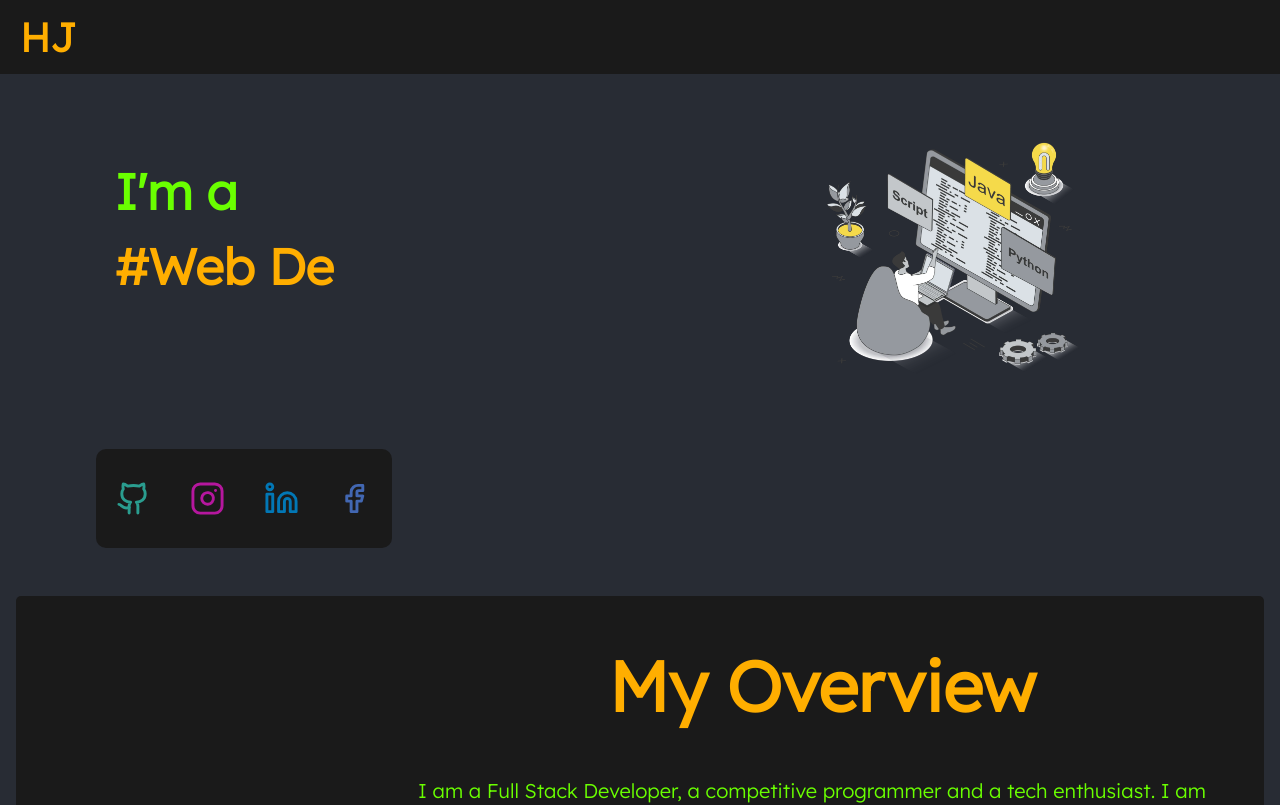
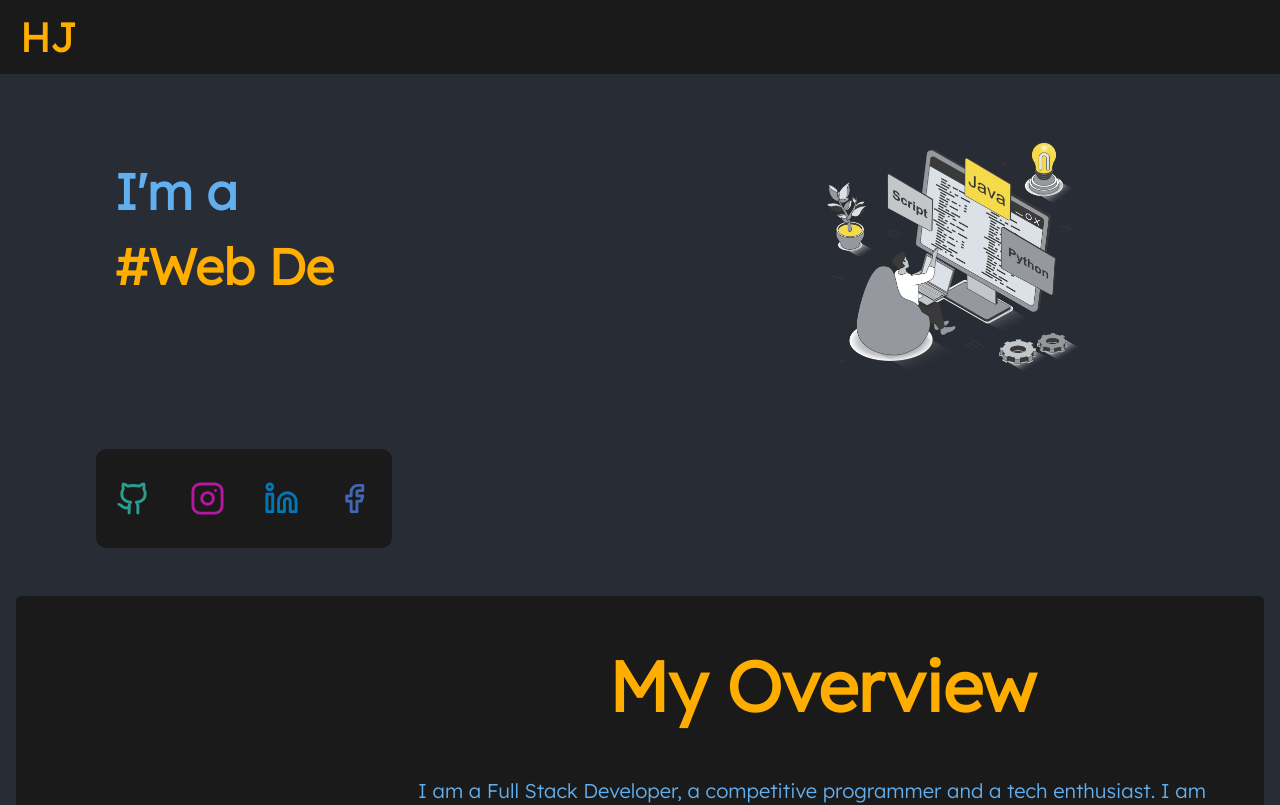
Before and after one commit to humanshu001/personal-portfolio, a React (Create React App) app: page / in a window 1280 px wide. Shown: the top 805 px of the page. Built offline with nearby package versions, Linux system fonts and the light colour scheme.

Commit message:
interchanged green and blue color

```diff
--- a/src/App.css
+++ b/src/App.css
@@ -3,9 +3,9 @@
 :root{
   --color-1: #1a1a1a;
   --color-2: #282c34; /* Dark gray background color */
-  --color-3: #61afef; /* Blue text color */
+  --color-3: #6aff00; /* Blue text color */
   --color-4: #e06c75; /* Red text color */
-  --color-5: #6aff00; /* Green text color */
+  --color-5: #61afef; /* Green text color */
   --color-6: #ffae00; /* Yellow text color */
   /* blue hover color */
   --color-3-hover: #528bff;
```
